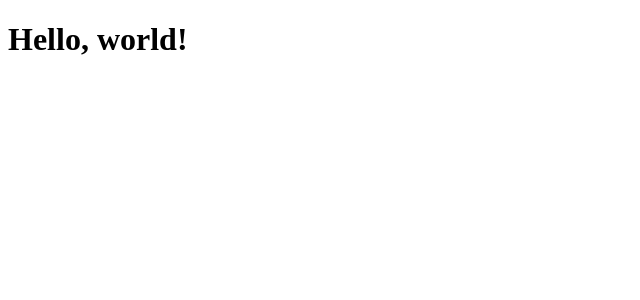
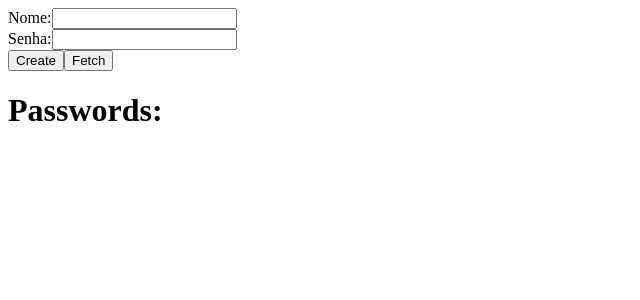
Before and after one commit to vitorwlima/cool-keeper, a Next.js app: page / in a window 1280 px wide. Shown: the top 300 px of the page, without its empty margins (0-640 px from the left). Built offline with nearby package versions, Linux system fonts and the light colour scheme.

Commit message:
add sample prisma to test in vercel

```diff
--- a/package.json
+++ b/package.json
@@ -10,6 +10,7 @@
   },
   "dependencies": {
     "@prisma/client": "^3.15.1",
+    "axios": "^0.27.2",
     "next": "12.1.6",
     "react": "18.1.0",
     "react-dom": "18.1.0"
@@ -20,6 +21,7 @@
     "@types/react-dom": "18.0.5",
     "eslint": "8.17.0",
     "eslint-config-next": "12.1.6",
+    "eslint-config-prettier": "^8.5.0",
     "prisma": "^3.15.1",
     "typescript": "4.7.3"
   }
--- /dev/null
+++ b/src/lib/prisma.ts
@@ -0,0 +1,5 @@
+import { PrismaClient } from "@prisma/client";
+
+const prisma = new PrismaClient()
+
+export { prisma };
--- /dev/null
+++ b/src/pages/api/password.ts
@@ -0,0 +1,16 @@
+import type { NextApiRequest, NextApiResponse } from 'next';
+import { prisma } from 'src/lib/prisma';
+
+
+export default async function handler(req: NextApiRequest, res: NextApiResponse) {
+  if (req.method === 'POST') {
+    const { name, password } = req.body;
+    const newPassword = await prisma.password.create({ data: {
+      encrypted_password: password,
+      name
+    }})
+    res.status(201).json({ success: true, data: newPassword })
+  }
+
+  return res.status(404).end()
+}
--- /dev/null
+++ b/src/pages/api/passwords.ts
@@ -0,0 +1,11 @@
+import type { NextApiRequest, NextApiResponse } from 'next';
+import { prisma } from 'src/lib/prisma';
+
+export default async function handler(req: NextApiRequest, res: NextApiResponse) {
+  if (req.method === 'GET') {
+    const passwords = await prisma.password.findMany()
+    res.status(200).json({ success: true, passwords })
+  }
+
+  return res.status(404).end()
+}
--- a/src/pages/index.tsx
+++ b/src/pages/index.tsx
@@ -1,7 +1,72 @@
+import axios from 'axios'
 import type { NextPage } from 'next'
+import { useState } from 'react'
 
 const Home: NextPage = () => {
-  return <h1>Hello, world!</h1>
+  const [passwords, setPasswords] = useState<
+    { id: string; encrypted_password: string; name: string }[]
+  >([])
+  const [name, setName] = useState('')
+  const [password, setPassword] = useState('')
+
+  const getPasswords = async () => {
+    try {
+      const { data } = await axios.get('/api/passwords')
+      setPasswords(data.passwords)
+    } catch (err) {
+      console.log(err)
+    }
+  }
+
+  const createPassword = async () => {
+    try {
+      await axios.post('/api/password', {
+        name,
+        password,
+      })
+
+      setName('')
+      setPassword('')
+    } catch (err) {
+      console.log(err)
+    }
+  }
+
+  return (
+    <div>
+      <div>
+        <label>
+          Nome:
+          <input value={name} onChange={(e) => setName(e.target.value)} />
+        </label>
+      </div>
+      <div>
+        <label>
+          Senha:
+          <input
+            value={password}
+            onChange={(e) => setPassword(e.target.value)}
+          />
+        </label>
+      </div>
+
+      <div>
+        <button onClick={() => createPassword()}>Create</button>
+        <button onClick={() => getPasswords()}>Fetch</button>
+      </div>
+
+      <h1>Passwords:</h1>
+      <div>
+        {passwords.map((pass) => (
+          <div key={pass.id}>
+            <div>id: {pass.id}</div>
+            <div>name: {pass.name}</div>
+            <div>encrypted_password: {pass.encrypted_password}</div>
+          </div>
+        ))}
+      </div>
+    </div>
+  )
 }
 
 export default Home
--- a/tsconfig.json
+++ b/tsconfig.json
@@ -13,7 +13,8 @@
     "resolveJsonModule": true,
     "isolatedModules": true,
     "jsx": "preserve",
-    "incremental": true
+    "incremental": true,
+    "baseUrl": "."
   },
   "include": ["next-env.d.ts", "**/*.ts", "**/*.tsx"],
   "exclude": ["node_modules"]
```
Also changed, not shown: .eslintrc.json, 1 other file (tests, documents, lock files or other folders).
